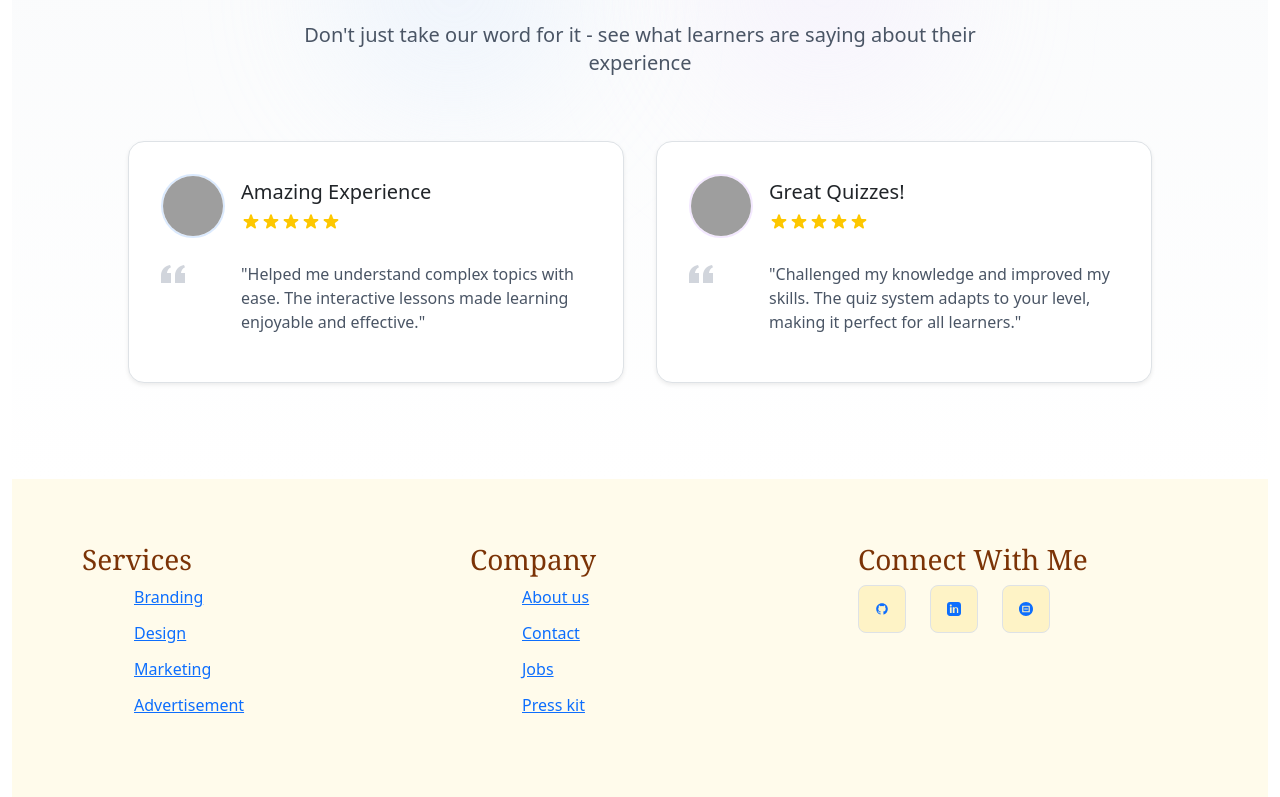
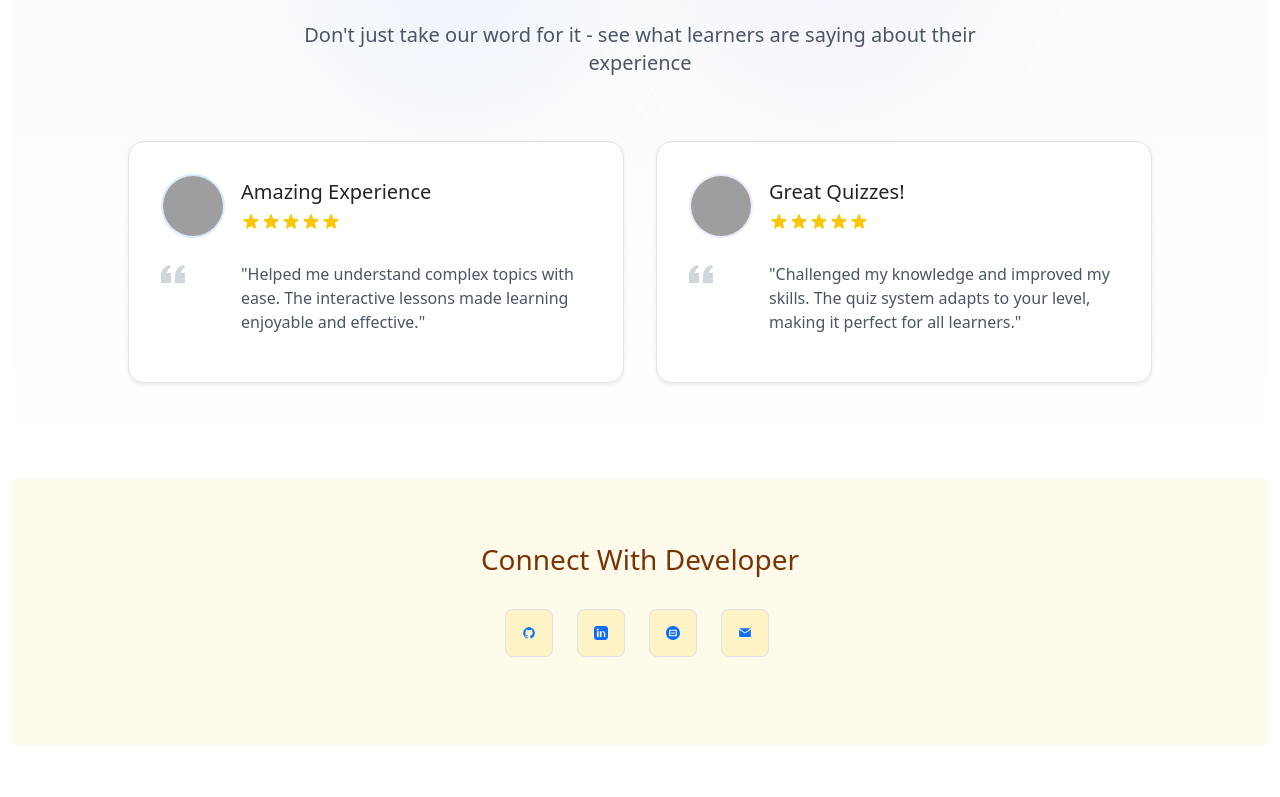
Before and after one commit to Bhanuteja59/maths-world, a Next.js app: page /home in a window 1280 px wide. Shown: the part 2201-2998 px from the top of the page. After the commit the page ends 2946 px from the top, so only its background shows below. Built offline with nearby package versions, Linux system fonts and the light colour scheme; grey boxes are pictures that could not be loaded.

Commit message:
Update Footer.jsx

```diff
--- a/src/app/home/components/Footer.jsx
+++ b/src/app/home/components/Footer.jsx
@@ -3,11 +3,11 @@ import React from 'react'
 function Footer() {
   return (
     <div>
-       <footer className="bg-amber-50 text-amber-900 py-16 px-6">
-        <div className="container mx-auto max-w-7xl">
-          <div className="grid grid-cols-1 md:grid-cols-3 gap-12">
+      <footer className="bg-amber-50 text-amber-900 py-16 px-6 ">
+        <div className="container">
+          <div className="grid gap-12 ">
             {/* Services Column */}
-            <div className="space-y-4">
+            {/* <div className="space-y-4">
               <h3 className="text-xl font-bold text-amber-800 mb-6 font-serif">
                 Services
               </h3>
@@ -15,8 +15,8 @@ function Footer() {
                 {['Branding', 'Design', 'Marketing', 'Advertisement'].map((item) => (
                   <li key={item}>
                     <a
-                      href="#"
-                      className="hover:text-amber-700 transition-colors duration-300 flex items-center group"
+                      type="button"
+                      className="hover:text-amber-700 transition-colors duration-300 flex items-center group bg-transparent border-none p-0 cursor-pointer"
                     >
                       <span className="w-2 h-2 bg-amber-600 rounded-full mr-3 opacity-0 group-hover:opacity-100 transition-opacity"></span>
                       {item}
@@ -24,10 +24,10 @@ function Footer() {
                   </li>
                 ))}
               </ul>
-            </div>
+            </div> */}
 
             {/* Company Column */}
-            <div className="space-y-4">
+            {/* <div className="space-y-4">
               <h3 className="text-xl font-bold text-amber-800 mb-6 font-serif">
                 Company
               </h3>
@@ -44,15 +44,15 @@ function Footer() {
                   </li>
                 ))}
               </ul>
-            </div>
+            </div> */}
 
             {/* Social Media Column */}
-            <div className="space-y-6">
-              <h3 className="text-xl font-bold text-amber-800 mb-6 font-serif">
-                Connect With Me
+            <div className=" col align-items-center grid items-center justify-center">
+              <h3 className="">
+                Connect With Developer
               </h3>
 
-              <div className="flex space-x-6">
+              <div className="flex space-x-6 p-4">
                 {/* GitHub */}
                 <a
                   href="https://github.com/Bhanuteja59"
@@ -79,7 +79,7 @@ function Footer() {
 
                 {/* LinkedIn */}
                 <a
-                  href="www.linkedin.com/in/reddy-bhanuteja-160bb4184"
+                  href="https://www.linkedin.com/in/bhanuteja59/"
                   target="_blank"
                   rel="noopener noreferrer"
                   className="text-amber-800 hover:text-amber-600 transition-colors duration-300"
@@ -124,6 +124,29 @@ function Footer() {
                     </div>
                   </div>
                 </a>
+
+                {/* Gmail */}
+                <a
+                  href="mailto:bhanutejareddy59@gmail.com"
+                  className="text-amber-800 hover:text-amber-600 transition-colors duration-300"
+                  aria-label="Gmail"
+                >
+                  <div className="relative group">
+                    <div className="relative bg-amber-100 p-3 rounded-lg flex items-center justify-center w-12 h-12 border border-amber-200 hover:border-amber-300 transition-all">
+                      <svg
+                        xmlns="http://www.w3.org/2000/svg"
+                        width="24"
+                        height="24"
+                        viewBox="0 0 24 24"
+                        fill="currentColor"
+                        className="w-6 h-6"
+                      >
+                        <path d="M12 13.065L2 6.5v11c0 .827.673 1.5 1.5 1.5h17c.827 0 1.5-.673 1.5-1.5v-11l-10 6.565zM12 11L2 4h20l-10 7z" />
+                      </svg>
+                    </div>
+                  </div>
+                </a>
+
               </div>
             </div>
           </div>
```
